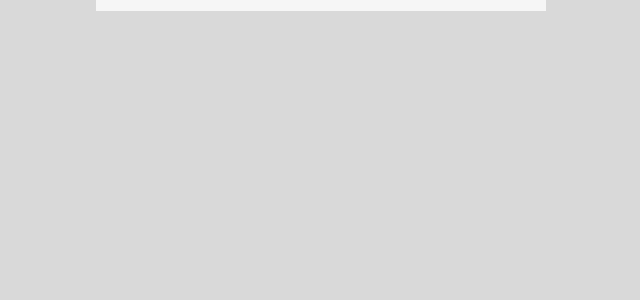
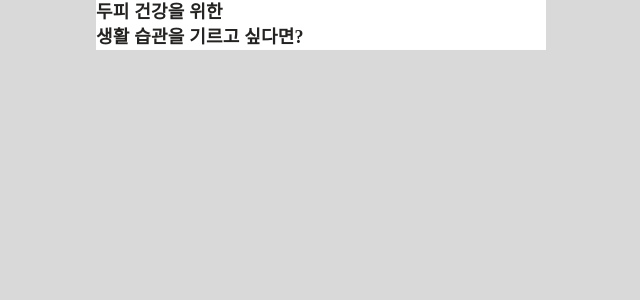
Before and after one commit to junwson9/Hanol, a React (Create React App) app in the folder FE/hanol/: page /test in a window 1280 px wide. Before the commit this address had no page. Shown: the top 300 px of the page, without its empty margins (319-959 px from the left). Built offline with nearby package versions, Linux system fonts and the light colour scheme; a web font is replaced by a local one.

Commit message:
FEAT: add RecommendCareRoutine component
Former-commit-id: 5710746e889fddc25df5734a654397a720261a6e

```diff
--- a/FE/hanol/src/App.tsx
+++ b/FE/hanol/src/App.tsx
@@ -15,7 +15,7 @@ import React from 'react';
 // 	);
 import { Routes, Route } from 'react-router-dom';
 import Login from './pages/auth/login';
-import DivisionRectangle from './components/common/DivisionRectangle';
+import RecommendCareRoutine from './components/DashboardPage/RecommendCareRoutine';
 import './App.css';
 
 function App() {
@@ -25,7 +25,7 @@ function App() {
         <Route path="/login" element={<Login />} />
       </Routes>
       <Routes>
-        <Route path="/test" element={<DivisionRectangle />} />
+        <Route path="/test" element={<RecommendCareRoutine />} />
       </Routes>
     </div>
   );
--- /dev/null
+++ b/FE/hanol/src/components/DashboardPage/RecommendCareRoutine.tsx
@@ -0,0 +1,23 @@
+import React from 'react';
+import styled from 'styled-components';
+
+const RecommendCareRoutine = () => {
+  return (
+    <RecMentBox>
+      <div className="recommend_ment">두피 건강을 위한</div>
+      <div className="recommend_ment">생활 습관을 기르고 싶다면?</div>
+    </RecMentBox>
+  );
+};
+
+const RecMentBox = styled.div`
+  color: var(--Black, #252321);
+  font-family: Noto Sans KR;
+  font-size: 18px;
+  font-style: normal;
+  font-weight: 700;
+  line-height: 140%; /* 25.2px */
+  letter-spacing: 0.2px;
+  text-align: left;
+`;
+export default RecommendCareRoutine;
```
